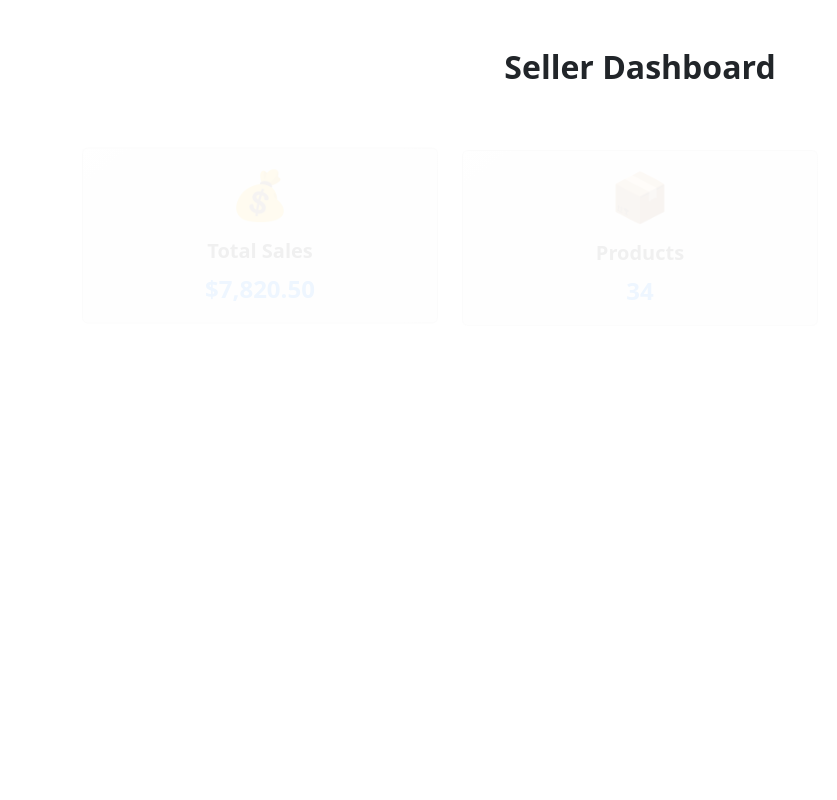
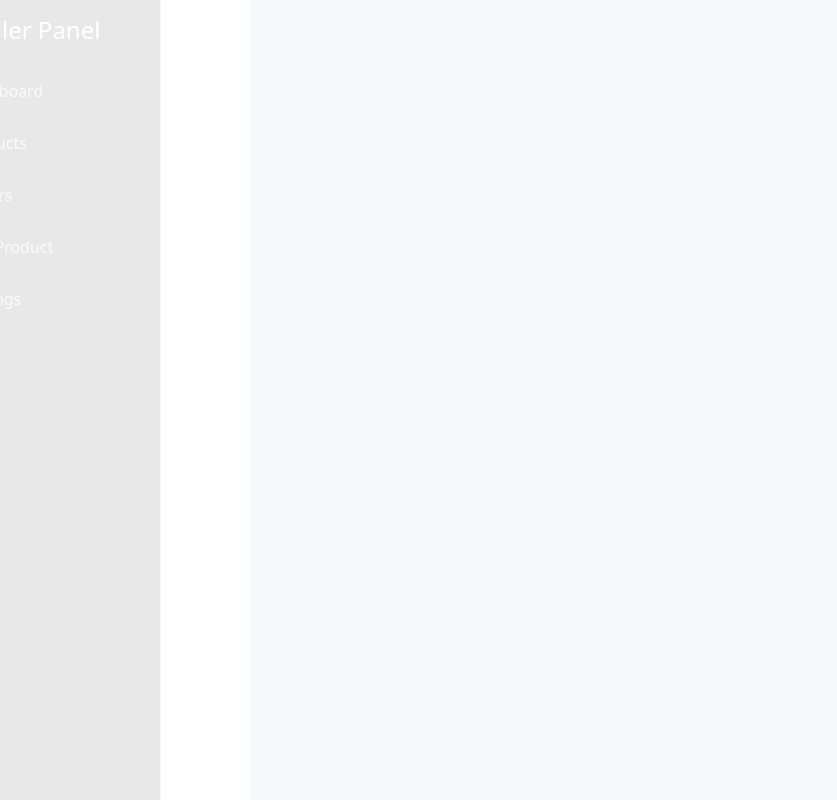
Before and after one commit to ydxj/webEcommerce, a React (Create React App) app in the folder frontend/: page /seller/dashboard in a window 1280 px wide. Shown: the top 800 px of the page, without its empty margins (0-837 px from the left). Built offline with nearby package versions, Linux system fonts and the light colour scheme; no server answers; sample sign-in values are in the browser's storage.

Commit message:
Add menu to dashboard seller pages

```diff
--- a/frontend/src/pages/Sellers/dashboard/dashboard.js
+++ b/frontend/src/pages/Sellers/dashboard/dashboard.js
@@ -1,6 +1,7 @@
 import { useEffect, useRef } from "react";
 import gsap from "gsap";
 import "./SellerDashboard.css"; // custom CSS
+import SellerLayout from "../layout/SellerLayout";
 
 export default function SellerDashboard() {
   const cardsRef = useRef([]);
@@ -22,6 +23,8 @@ export default function SellerDashboard() {
   ];
 
   return (
+    <>
+    <SellerLayout />
     <div className="container py-5">
       <h2 className="mb-4 text-center fw-bold">Seller Dashboard</h2>
       <div className="row g-4 justify-content-center">
@@ -41,5 +44,6 @@ export default function SellerDashboard() {
         ))}
       </div>
     </div>
+    </>
   );
 }
```
